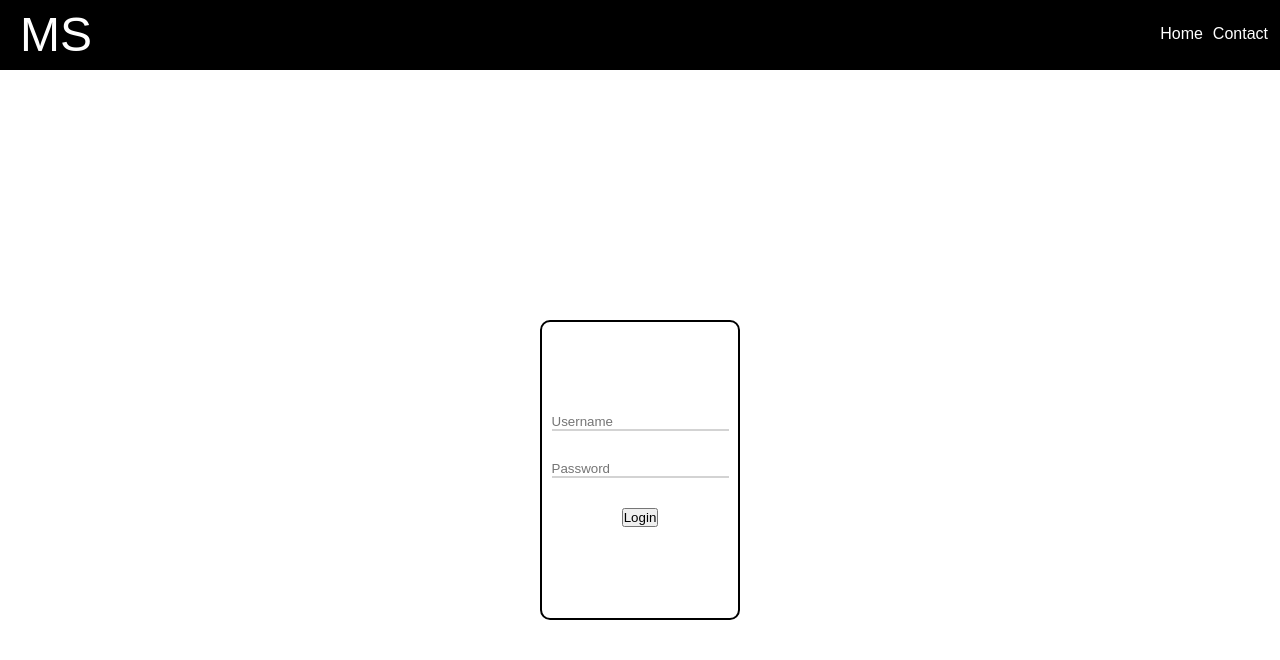
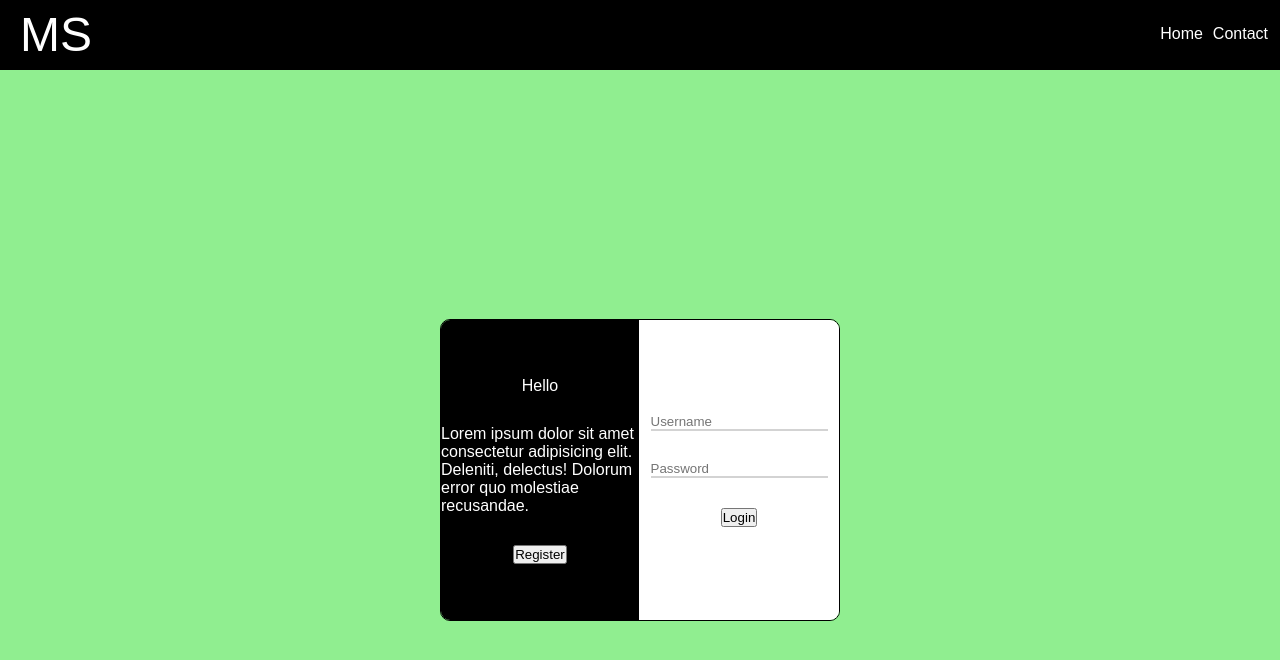
Before and after one commit to ProperPoe/SocialMedia-app, a React (Create React App) app in the folder Client/my-app/: page / in a window 1280 px wide. Shown: the top 660 px of the page. Built offline with nearby package versions, Linux system fonts and the light colour scheme.

Commit message:
Added styling to the Login and Register form components. The Login and Register components are now inside a card container

```diff
--- a/Client/my-app/src/components/Auth/Login.jsx
+++ b/Client/my-app/src/components/Auth/Login.jsx
@@ -5,11 +5,20 @@ function Login() {
     return (
         <>
         <div className='form-container'>
-            <form>
-                <input type="text" placeholder='Username'/>
-                <input type="text" placeholder='Password'/>
-                <button>Login</button>
-            </form>
+            <div className='card'>
+                <div className='left'>
+                    <span>Hello</span>
+                    <p>Lorem ipsum dolor sit amet consectetur adipisicing elit. Deleniti, delectus! Dolorum error quo molestiae recusandae.</p>
+                    <button>Register</button>
+                </div>
+                <div className='right'>
+                    <form>
+                        <input type="text" placeholder='Username'/>
+                        <input type="text" placeholder='Password'/>
+                        <button>Login</button>
+                    </form>
+                </div>
+            </div>
         </div>
         </>
     )
--- a/Client/my-app/src/components/Auth/Login.scss
+++ b/Client/my-app/src/components/Auth/Login.scss
@@ -1,11 +1,33 @@
 .form-container {
+    background-color: lightgreen;
     display: flex;
     justify-content: center;
     align-items: center;
     height: 100vh;
+    .card{
+        border: 1px solid black;
+        border-radius: 10px;
+        overflow: hidden;
+        display: flex;
+        width: 400px;
+        .left{
+            flex: 1;
+            background-color: black;
+            color: white;
+            height: 300px;
+            display: flex;
+            align-items: center;
+            justify-content: center;
+            flex-direction: column;
+            gap: 30px;
+
+        }
+
+        .right{
+            flex: 1;
+            background-color: white;
             form{
-        border: 2px solid black;
-        border-radius: 10px;
+
                 display: flex;
                 flex-direction: column;
                 justify-content: center;
@@ -22,4 +44,10 @@
                     align-items: center;
                 }
             }
+
+        };
+
+
     }
+
+}
```
Lines whose indentation alone changed are shown as unchanged.
